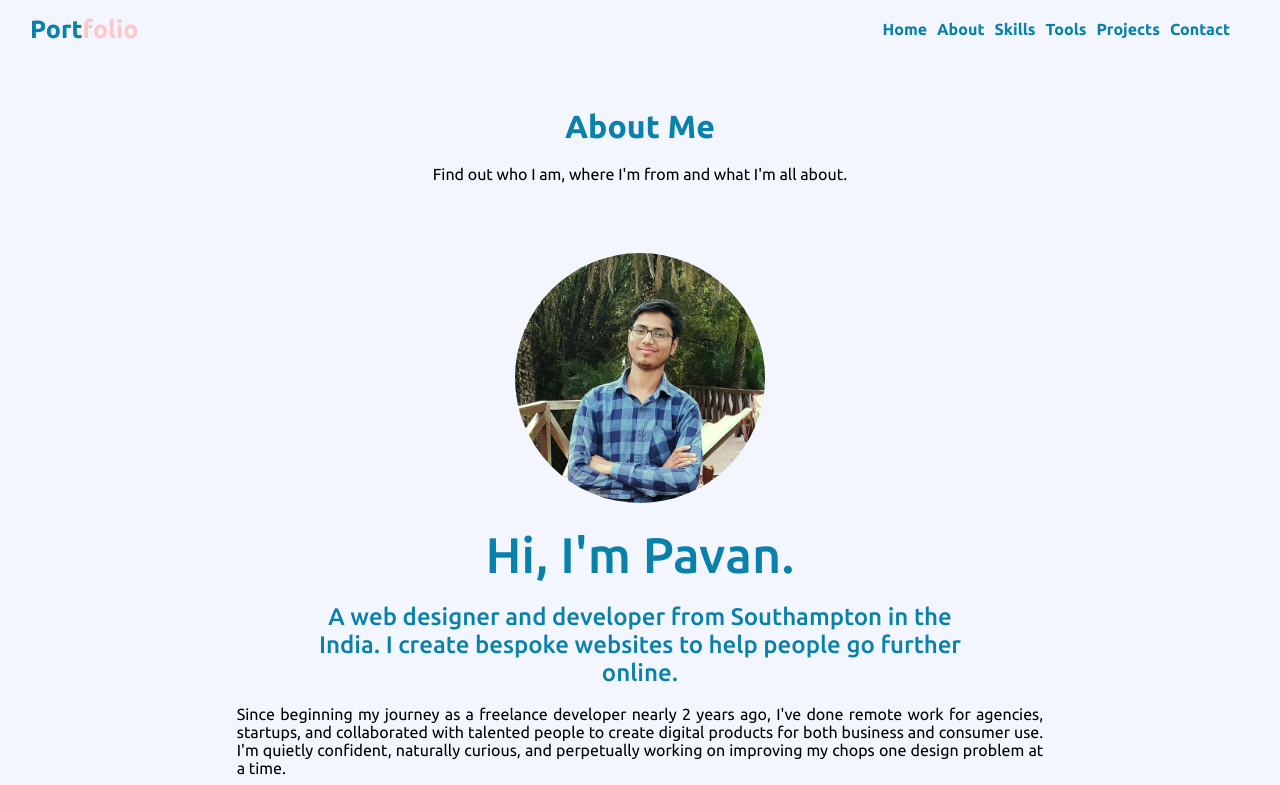
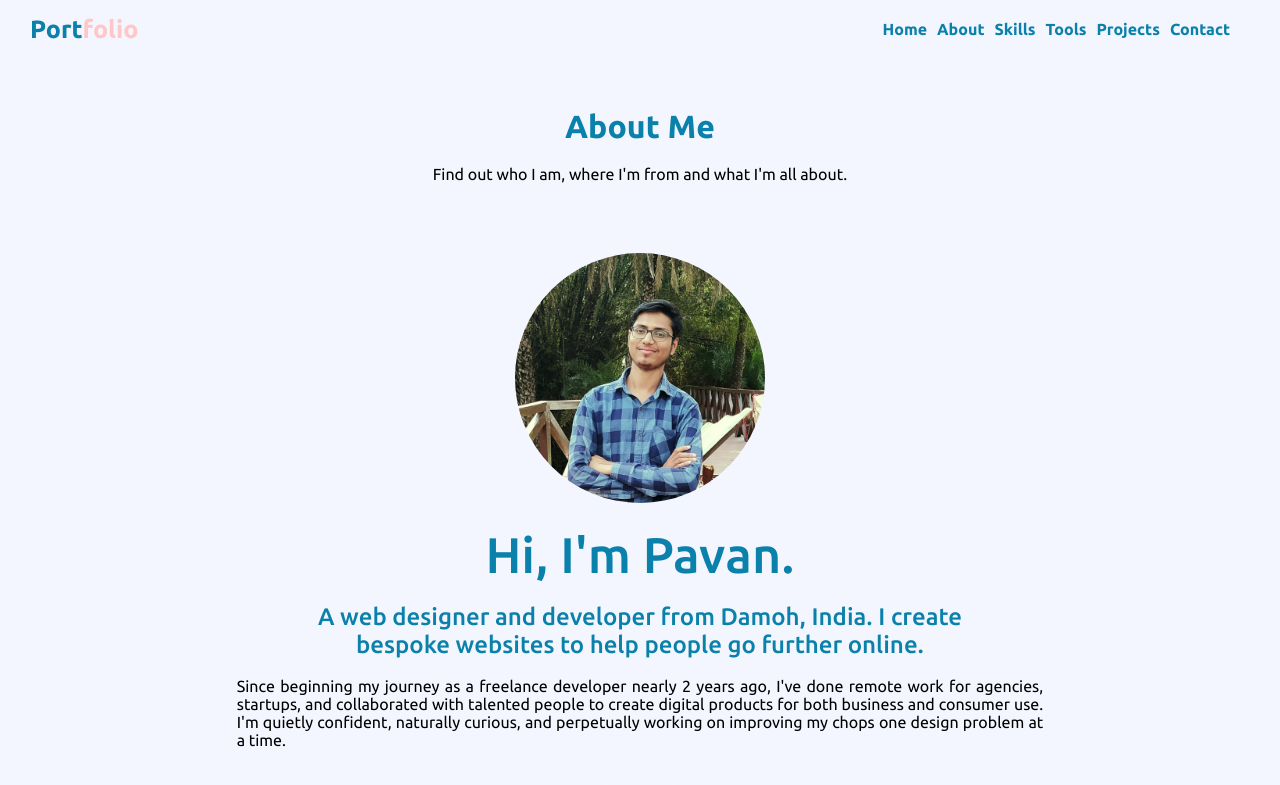
Before and after one commit to rajpavan65/myportfolio, a React (Create React App) app: page /about in a window 1280 px wide. Shown: the top 785 px of the page. Built offline with nearby package versions, Linux system fonts and the light colour scheme.

Commit message:
about modified

```diff
--- a/src/components/About.js
+++ b/src/components/About.js
@@ -12,7 +12,7 @@ function About() {
                     <img src='./Images/dp.jpeg' alt='dp' />
                     <h1>Hi, I'm Pavan.</h1>
 
-                    <h2>A web designer and developer from Southampton in the India. I create bespoke websites to help people go further online.</h2>
+                    <h2>A web designer and developer from Damoh, India. I create bespoke websites to help people go further online.</h2>
                     <br></br>
 
                     <p style={{ textAlign: 'justify', marginBottom: '20px' }}>Since beginning my journey as a freelance developer nearly 2 years ago, I've done remote work for agencies, startups, and collaborated with talented people to create digital products for both business and consumer use. I'm quietly confident, naturally curious, and perpetually working on improving my chops one design problem at a time.</p>
```
